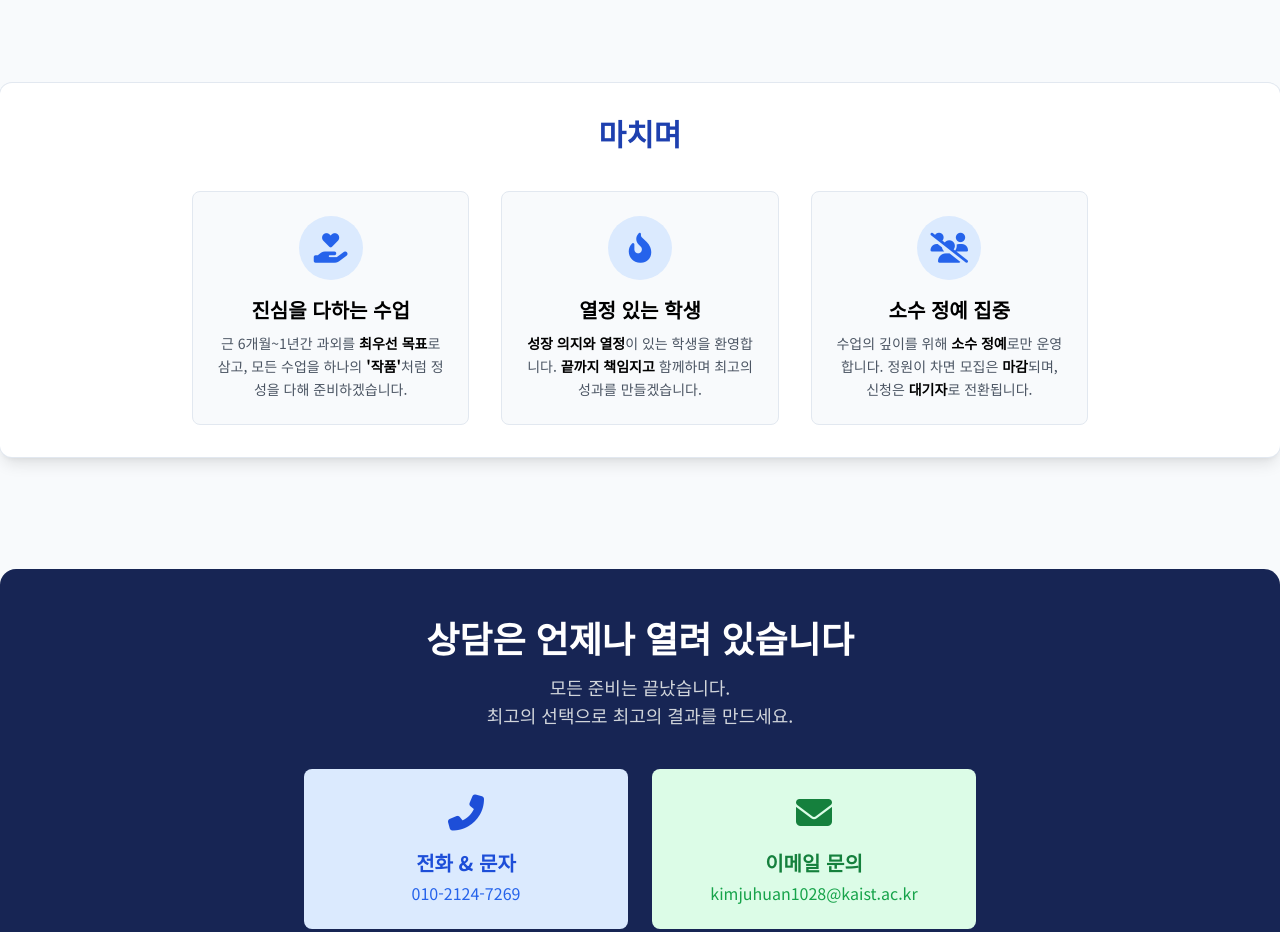
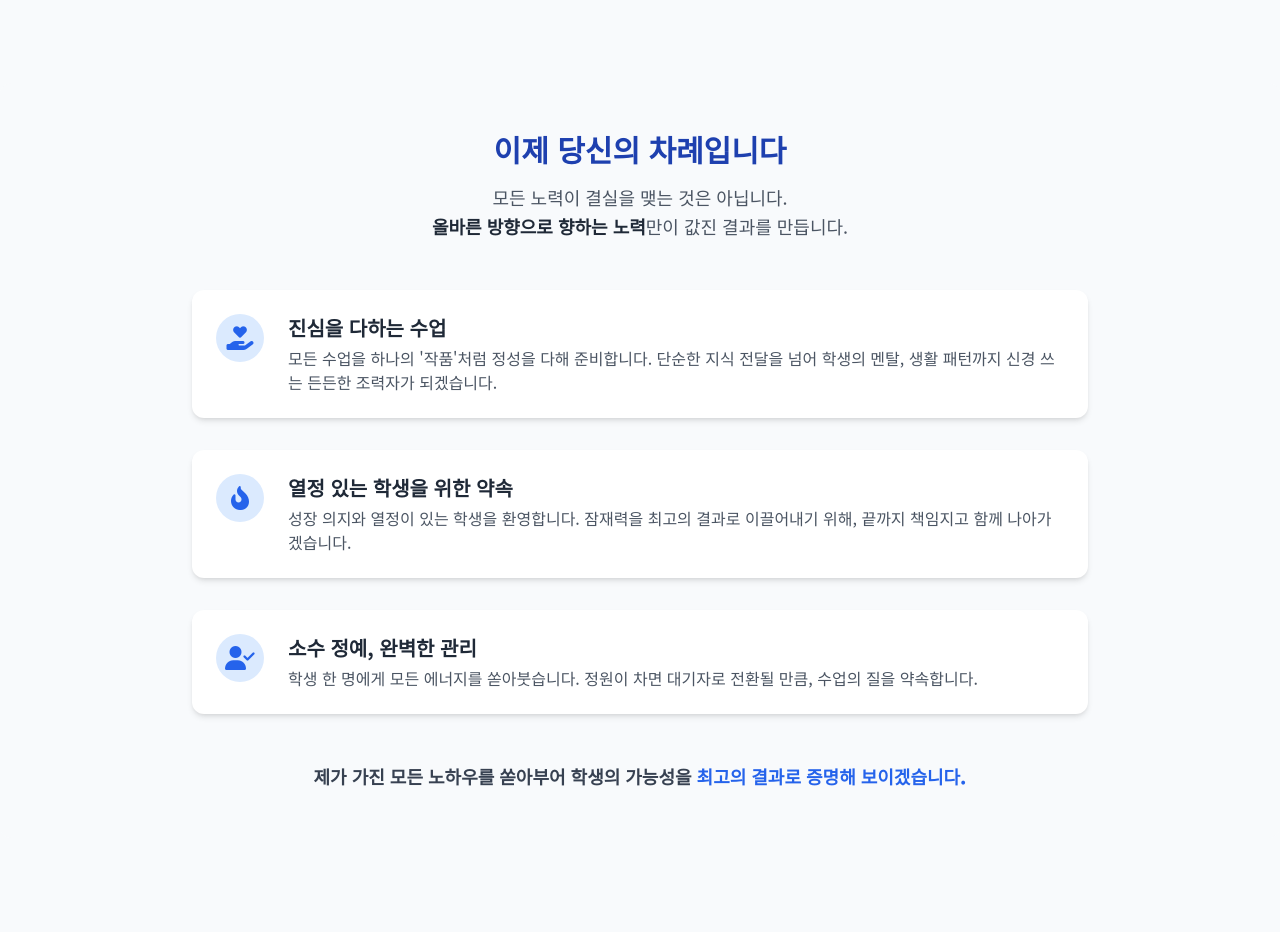
Before and after one commit to juhwankim1028/juhwankim-website, a plain HTML site: page index.html in a window 1280 px wide. Shown: the part 8980-9912 px from the top of the page. Drawn offline with nearby package versions, Linux system fonts and the light colour scheme.

Commit message:
Update index.html

```diff
--- a/index.html
+++ b/index.html
@@ -698,14 +698,14 @@
 
                 <!-- Combined CTA Banner -->
                 <div class="bg-blue-900/80 p-8 md:p-12 rounded-2xl shadow-xl ring-1 ring-blue-800 mt-20 text-center">
-                    <h2 class="text-3xl md:text-4xl font-black text-transparent bg-clip-text bg-gradient-to-r from-blue-400 to-violet-400">
+                    <h2 class="text-3xl md:text-4xl font-black text-transparent bg-clip-text bg-gradient-to-r from-violet-400 to-fuchsia-400">
                         [실력 진단 + 전략 제시] 100% 무료 시범과외
                     </h2>
                     <p class="mt-4 text-lg text-gray-300 max-w-3xl mx-auto">
                         지금 신청하고 상위 1% 학습 전략을 <br class="sm:hidden"> <span class="font-bold text-sky-400">무료</span>로 경험해보세요!
                     </p>
                     <div class="mt-8 flex justify-center items-center">
-                        <span class="text-2xl md:text-3xl font-bold text-gray-500 line-through">100,000원</span>
+                        <span class="text-2xl md:text-3xl font-bold text-gray-500 line-through">40,000원</span>
                         <i class="fas fa-arrow-right text-2xl md:text-3xl text-gray-400 mx-4"></i>
                         <span class="text-4xl md:text-5xl font-black text-sky-400">0원</span>
                     </div>
@@ -757,35 +757,50 @@
             </section>
 
             <!-- Closing Section -->
-            <section id="closing" class="bg-white p-8 rounded-xl shadow-lg ring-1 ring-slate-200">
-                <h2 class="text-3xl font-black text-blue-800 mb-10 text-center">마치며</h2>
-                <div class="max-w-4xl mx-auto grid md:grid-cols-3 gap-8 text-center">
-                    <div class="bg-slate-50 p-6 rounded-lg border border-slate-200">
-                        <div class="flex justify-center mb-4">
-                            <span class="flex items-center justify-center h-16 w-16 rounded-full bg-blue-100 text-blue-600">
-                                <i class="fas fa-hand-holding-heart text-3xl"></i>
-                            </span>
+            <section id="closing" class="bg-slate-50 p-8 md:p-12 rounded-xl">
+                <div class="max-w-4xl mx-auto">
+                    <div class="text-center mb-12">
+                        <h2 class="text-3xl font-black text-blue-800">이제 당신의 차례입니다</h2>
+                        <p class="mt-4 text-lg text-gray-600 max-w-2xl mx-auto leading-relaxed">
+                           모든 노력이 결실을 맺는 것은 아닙니다.<br><strong class="text-gray-800">올바른 방향으로 향하는 노력</strong>만이 값진 결과를 만듭니다.
+                        </p>
                     </div>
-                        <h3 class="text-xl font-bold text-black">진심을 다하는 수업</h3>
-                        <p class="text-gray-600 mt-2 text-sm leading-relaxed">근 6개월~1년간 과외를 <strong class="text-black">최우선 목표</strong>로 삼고, 모든 수업을 하나의 <strong class="text-black">'작품'</strong>처럼 정성을 다해 준비하겠습니다.</p>
+                    <div class="space-y-8">
+                        <!-- Promise Item 1 -->
+                        <div class="flex items-start gap-6 p-6 bg-white rounded-xl shadow-md hover:shadow-lg transition-shadow">
+                            <div class="flex-shrink-0 flex items-center justify-center h-12 w-12 rounded-full bg-blue-100 text-blue-600">
+                                <i class="fas fa-hand-holding-heart text-2xl"></i>
                             </div>
-                    <div class="bg-slate-50 p-6 rounded-lg border border-slate-200">
-                        <div class="flex justify-center mb-4">
-                            <span class="flex items-center justify-center h-16 w-16 rounded-full bg-blue-100 text-blue-600">
-                                <i class="fas fa-fire-alt text-3xl"></i>
-                            </span>
+                            <div>
+                                <h3 class="text-xl font-bold text-gray-800">진심을 다하는 수업</h3>
+                                <p class="mt-1 text-gray-600">모든 수업을 하나의 '작품'처럼 정성을 다해 준비합니다. 단순한 지식 전달을 넘어 학생의 멘탈, 생활 패턴까지 신경 쓰는 든든한 조력자가 되겠습니다.</p>
                             </div>
-                        <h3 class="text-xl font-bold text-black">열정 있는 학생</h3>
-                        <p class="text-gray-600 mt-2 text-sm leading-relaxed"><strong class="text-black">성장 의지와 열정</strong>이 있는 학생을 환영합니다. <strong class="text-black">끝까지 책임지고</strong> 함께하며 최고의 성과를 만들겠습니다.</p>
                         </div>
-                    <div class="bg-slate-50 p-6 rounded-lg border border-slate-200">
-                        <div class="flex justify-center mb-4">
-                            <span class="flex items-center justify-center h-16 w-16 rounded-full bg-blue-100 text-blue-600">
-                                <i class="fas fa-users-slash text-3xl"></i>
-                            </span>
+                        <!-- Promise Item 2 -->
+                        <div class="flex items-start gap-6 p-6 bg-white rounded-xl shadow-md hover:shadow-lg transition-shadow">
+                            <div class="flex-shrink-0 flex items-center justify-center h-12 w-12 rounded-full bg-blue-100 text-blue-600">
+                                <i class="fas fa-fire-alt text-2xl"></i>
                             </div>
-                        <h3 class="text-xl font-bold text-black">소수 정예 집중</h3>
-                        <p class="text-gray-600 mt-2 text-sm leading-relaxed">수업의 깊이를 위해 <strong class="text-black">소수 정예</strong>로만 운영합니다. 정원이 차면 모집은 <strong class="text-black">마감</strong>되며, 신청은 <strong class="text-black">대기자</strong>로 전환됩니다.</p>
+                            <div>
+                                <h3 class="text-xl font-bold text-gray-800">열정 있는 학생을 위한 약속</h3>
+                                <p class="mt-1 text-gray-600">성장 의지와 열정이 있는 학생을 환영합니다. 잠재력을 최고의 결과로 이끌어내기 위해, 끝까지 책임지고 함께 나아가겠습니다.</p>
+                            </div>
+                        </div>
+                        <!-- Promise Item 3 -->
+                        <div class="flex items-start gap-6 p-6 bg-white rounded-xl shadow-md hover:shadow-lg transition-shadow">
+                            <div class="flex-shrink-0 flex items-center justify-center h-12 w-12 rounded-full bg-blue-100 text-blue-600">
+                                <i class="fas fa-user-check text-2xl"></i>
+                            </div>
+                            <div>
+                                <h3 class="text-xl font-bold text-gray-800">소수 정예, 완벽한 관리</h3>
+                                <p class="mt-1 text-gray-600">학생 한 명에게 모든 에너지를 쏟아붓습니다. 정원이 차면 대기자로 전환될 만큼, 수업의 질을 약속합니다.</p>
+                            </div>
+                        </div>
+                    </div>
+                     <div class="mt-12 text-center">
+                        <p class="text-gray-700 font-semibold text-lg">
+                            제가 가진 모든 노하우를 쏟아부어 학생의 가능성을 <strong class="text-blue-600">최고의 결과로 증명해 보이겠습니다.</strong>
+                        </p>
                     </div>
                 </div>
             </section>
@@ -794,10 +809,13 @@
             <section id="contact" class="bg-blue-950 text-white p-8 md:p-12 rounded-2xl shadow-xl">
                 <div class="text-center">
                     <h2 class="text-3xl md:text-4xl font-black text-white">
-                        상담은 언제나 열려 있습니다
+                        문의
                     </h2>
                     <p class="mt-4 text-lg text-gray-300 max-w-2xl mx-auto">
                         모든 준비는 끝났습니다.<br>최고의 선택으로 최고의 결과를 만드세요.
+                    </p>
+                     <p class="mt-2 text-[11px] text-gray-400 max-w-2xl mx-auto">
+                        ※ 하단의 배너를 클릭하시면, 곧바로 연결 가능합니다.
                     </p>
                 </div>
                  <div class="mt-10 max-w-2xl mx-auto grid sm:grid-cols-2 gap-6 text-center">
```
Lines whose indentation alone changed are shown as unchanged.
